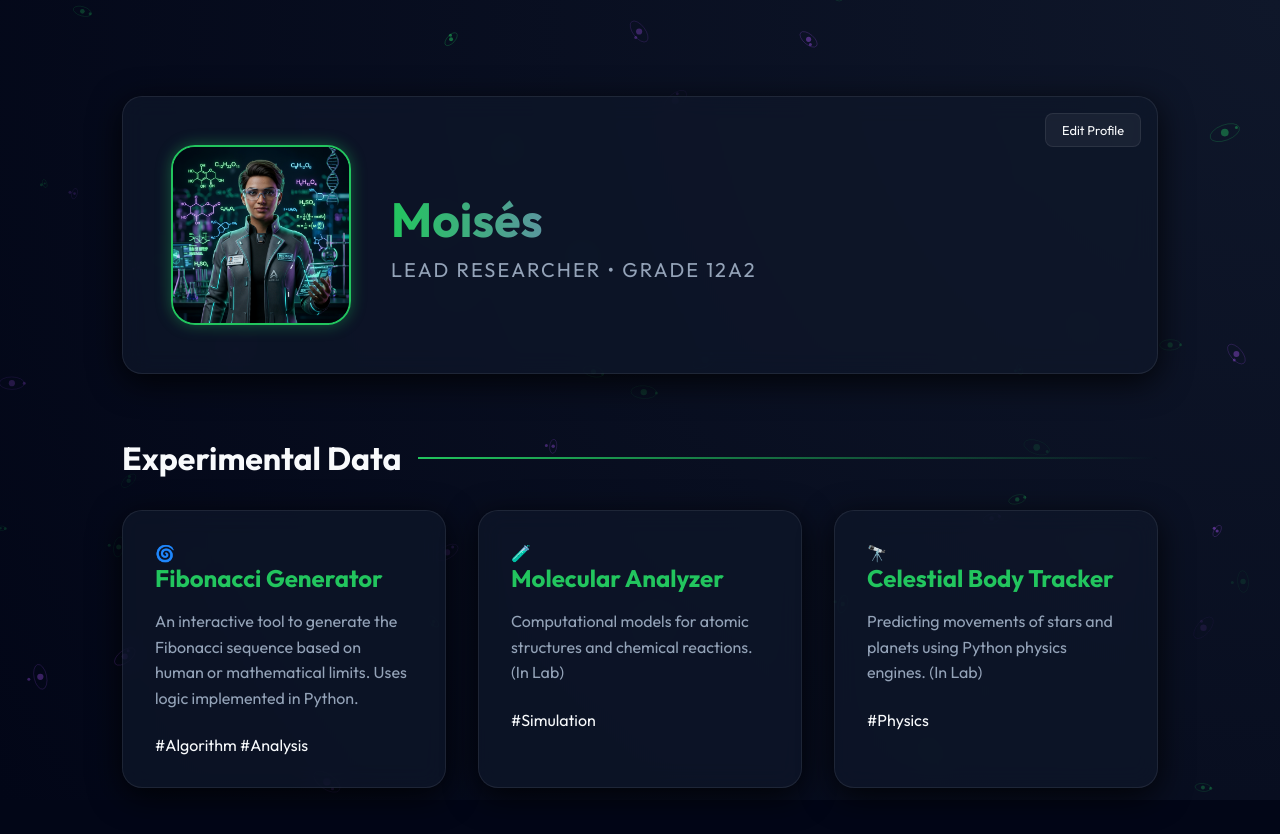
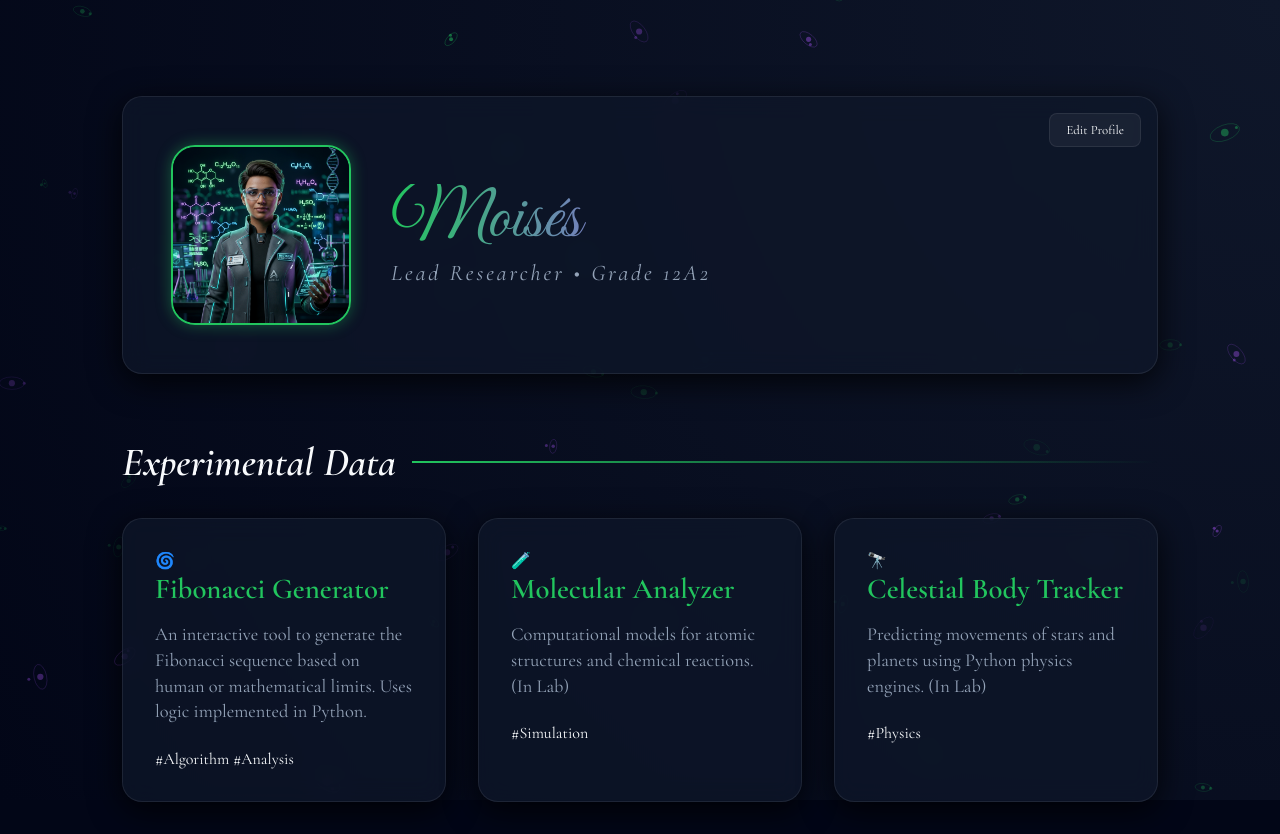
Before and after one commit to mrcosta2009-glitch/Projects-Portfolio-2026, a plain HTML site: page index.html in a window 1280 px wide. Drawn offline with nearby package versions, Linux system fonts and the light colour scheme.

Commit message:
this change was done

```diff
--- a/style.css
+++ b/style.css
@@ -1,4 +1,4 @@
-@import url('https://fonts.googleapis.com/css2?family=Outfit:wght@300;400;600;700&family=Fira+Code&display=swap');
+@import url('https://fonts.googleapis.com/css2?family=Cormorant+Garamond:ital,wght@0,300;0,400;0,500;0,600;0,700;1,300;1,400;1,500;1,600&family=Great+Vibes&family=Fira+Code&display=swap');
 
 :root {
     --bg-dark: #020617;
@@ -21,7 +21,7 @@
     margin: 0;
     padding: 0;
     box-sizing: border-box;
-    font-family: 'Outfit', sans-serif;
+    font-family: 'Cormorant Garamond', serif;
 }
 
 body {
@@ -108,20 +108,23 @@ header {
 }
 
 .profile-info h1 {
-    font-size: 3rem;
-    font-weight: 700;
+    font-family: 'Great Vibes', cursive;
+    font-size: 4.5rem;
+    font-weight: 400;
     background: linear-gradient(to right, var(--accent-green), var(--accent-purple));
     -webkit-background-clip: text;
     background-clip: text;
     -webkit-text-fill-color: transparent;
-    margin-bottom: 0.5rem;
+    margin-bottom: 0.2rem;
+    line-height: 1;
 }
 
 .profile-info .grade {
-    font-size: 1.25rem;
+    font-size: 1.4rem;
     color: var(--text-secondary);
-    letter-spacing: 2px;
-    text-transform: uppercase;
+    letter-spacing: 3px;
+    font-style: italic;
+    text-transform: none;
 }
 
 .edit-overlay {
@@ -148,7 +151,10 @@ header {
 
 /* Grid Section */
 .section-title {
-    font-size: 2rem;
+    font-family: 'Cormorant Garamond', serif;
+    font-size: 2.5rem;
+    font-weight: 600;
+    font-style: italic;
     margin-bottom: 2rem;
     display: flex;
     align-items: center;
@@ -197,14 +203,17 @@ header {
 }
 
 .card h3 {
-    font-size: 1.5rem;
+    font-family: 'Cormorant Garamond', serif;
+    font-size: 1.8rem;
+    font-weight: 600;
     margin-bottom: 1rem;
     color: var(--accent-green);
 }
 
 .card p {
     color: var(--text-secondary);
-    line-height: 1.6;
+    line-height: 1.4;
+    font-size: 1.15rem;
     margin-bottom: 1.5rem;
 }
 
@@ -266,7 +275,8 @@ input[type="number"]:focus {
     font-weight: 600;
     cursor: pointer;
     transition: 0.3s;
-    font-size: 1.1rem;
+    font-size: 1.2rem;
+    letter-spacing: 1px;
 }
 
 .btn-primary:hover {
```
